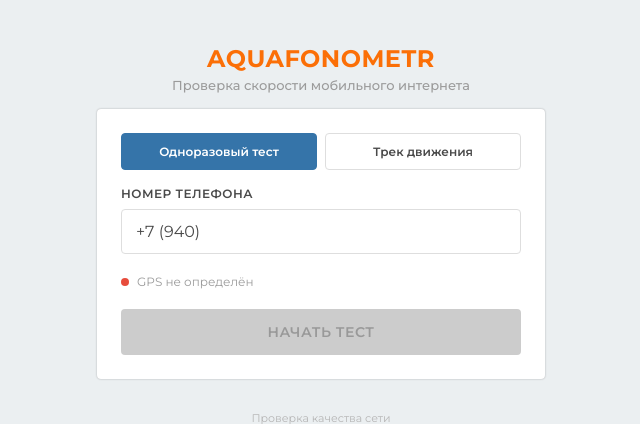
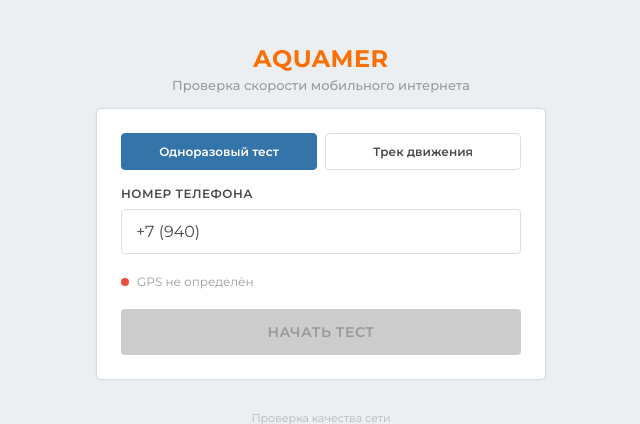
Before and after one commit to remote161-ctrl/aquafonometr, a FastAPI app: page / in a window 1280 px wide. Shown: the top 424 px of the page, without its empty margins (319-959 px from the left). Run offline with FastAPI, Linux system fonts and the light colour scheme.

Commit message:
Rename to AQUAMER

```diff
--- a/main.py
+++ b/main.py
@@ -109,10 +109,10 @@ async def lifespan(application):
     os.makedirs(os.path.join(BASE_DIR, "data"), exist_ok=True)
     await init_db()
     _load_bts_csv()
-    logger.info(f"[STARTUP] AQUAFONOMETR download={DOWNLOAD_SIZE_MB}MB upload={UPLOAD_SIZE_MB}MB")
+    logger.info(f"[STARTUP] AQUAMER download={DOWNLOAD_SIZE_MB}MB upload={UPLOAD_SIZE_MB}MB")
     yield
 
-app = FastAPI(title="AQUAFONOMETR", lifespan=lifespan)
+app = FastAPI(title="AQUAMER", lifespan=lifespan)
 
 templates = Jinja2Templates(directory=os.path.join(BASE_DIR, "templates"))
 app.mount("/static", StaticFiles(directory=os.path.join(BASE_DIR, "static")), name="static")
@@ -451,7 +451,7 @@ if __name__ == "__main__":
     ssl_key = os.path.join(BASE_DIR, "key.pem")
     use_ssl = os.path.isfile(ssl_cert) and os.path.isfile(ssl_key)
     proto = "https" if use_ssl else "http"
-    print(f"=== AQUAFONOMETR Server ===")
+    print(f"=== AQUAMER Server ===")
     print(f"Subscriber page: {proto}://{HOST}:{PORT}/")
     print(f"Operator page:   {proto}://{HOST}:{PORT}/operator")
     print(f"Default login:   admin / admin")
--- a/templates/operator.html
+++ b/templates/operator.html
@@ -3,7 +3,7 @@
 <head>
     <meta charset="UTF-8">
     <meta name="viewport" content="width=device-width, initial-scale=1.0">
-    <title>AQUAFONOMETR — Панель оператора</title>
+    <title>AQUAMER — Панель оператора</title>
     <link rel="stylesheet" href="/static/css/leaflet.css" />
     <link rel="stylesheet" href="/static/css/MarkerCluster.css" />
     <link rel="stylesheet" href="/static/css/MarkerCluster.Default.css" />
@@ -97,7 +97,7 @@
 
 <div id="loginOverlay">
     <div class="login-box">
-        <h2>AQUAFONOMETR</h2>
+        <h2>AQUAMER</h2>
         <input type="text" id="loginUser" placeholder="Логин" autocomplete="username" />
         <input type="password" id="loginPass" placeholder="Пароль" autocomplete="current-password" />
         <button onclick="doLogin()">Войти</button>
--- a/templates/subscriber.html
+++ b/templates/subscriber.html
@@ -3,7 +3,7 @@
 <head>
     <meta charset="UTF-8">
     <meta name="viewport" content="width=device-width, initial-scale=1.0, maximum-scale=1.0, user-scalable=no">
-    <title>AQUAFONOMETR — Проверка скорости</title>
+    <title>AQUAMER — Проверка скорости</title>
     <link rel="stylesheet" href="/static/css/leaflet.css" />
     <link href="https://fonts.googleapis.com/css2?family=Montserrat:wght@400;500;600;700&display=swap&subset=cyrillic" rel="stylesheet">
     <style>
@@ -334,7 +334,7 @@
 <body>
     <div class="wrapper" id="resultArea">
         <div class="logo-area">
-            <h1>AQUAFONOMETR</h1>
+            <h1>AQUAMER</h1>
             <p>Проверка скорости мобильного интернета</p>
         </div>
 
@@ -746,7 +746,7 @@
             ctx.fillStyle = '#fb6f07';
             ctx.font = 'bold 24px Montserrat, sans-serif';
             ctx.textAlign = 'center';
-            ctx.fillText('AQUAFONOMETR', 240, 45);
+            ctx.fillText('AQUAMER', 240, 45);
 
             ctx.fillStyle = '#4a4a4a';
             ctx.font = '13px Montserrat, sans-serif';
```
